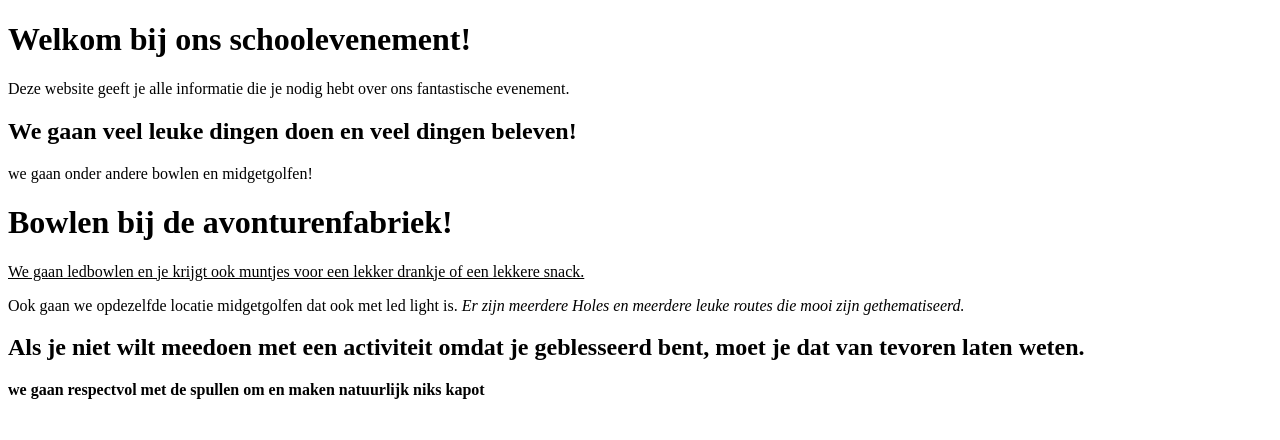
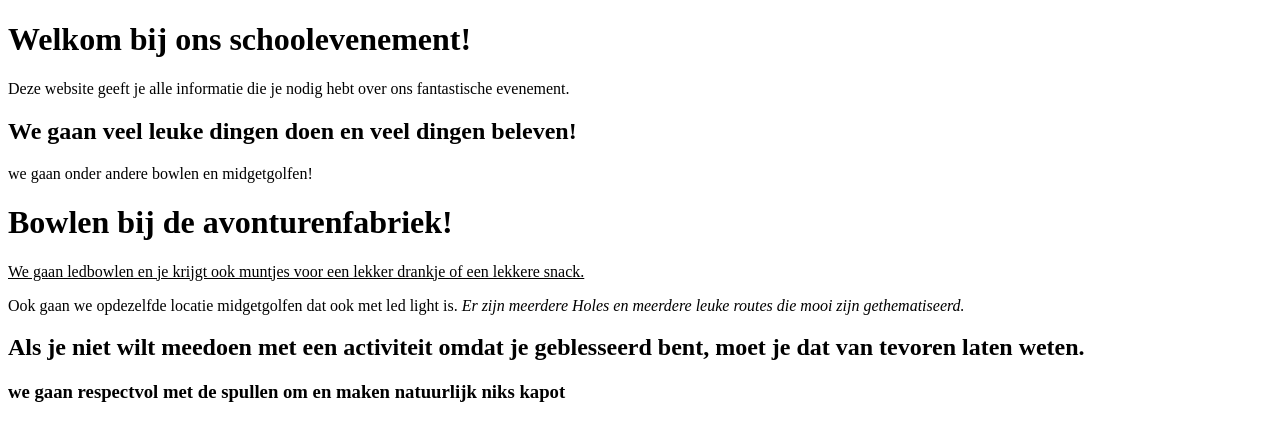
Before and after one commit to Teun820/html-weekopdracht-2-bouwen, a plain HTML site: page index.html in a window 1280 px wide. Drawn offline with Linux system fonts and the light colour scheme.

Commit message:
WebLab Run 20-11-2026 11:39:50 (UTC+01:00)

```diff
--- a/index.html
+++ b/index.html
@@ -32,4 +32,4 @@
 </body>
 <h2>  <b> Als je niet wilt meedoen met een activiteit omdat je geblesseerd bent, moet je dat van tevoren laten weten. </b> </h2>
 
-<p> <strong> we gaan respectvol met de spullen om en maken natuurlijk niks kapot </strong> </p>
+<h3> <strong> we gaan respectvol met de spullen om en maken natuurlijk niks kapot </strong> </h3>
```
Also changed, not shown: 1 other file.
